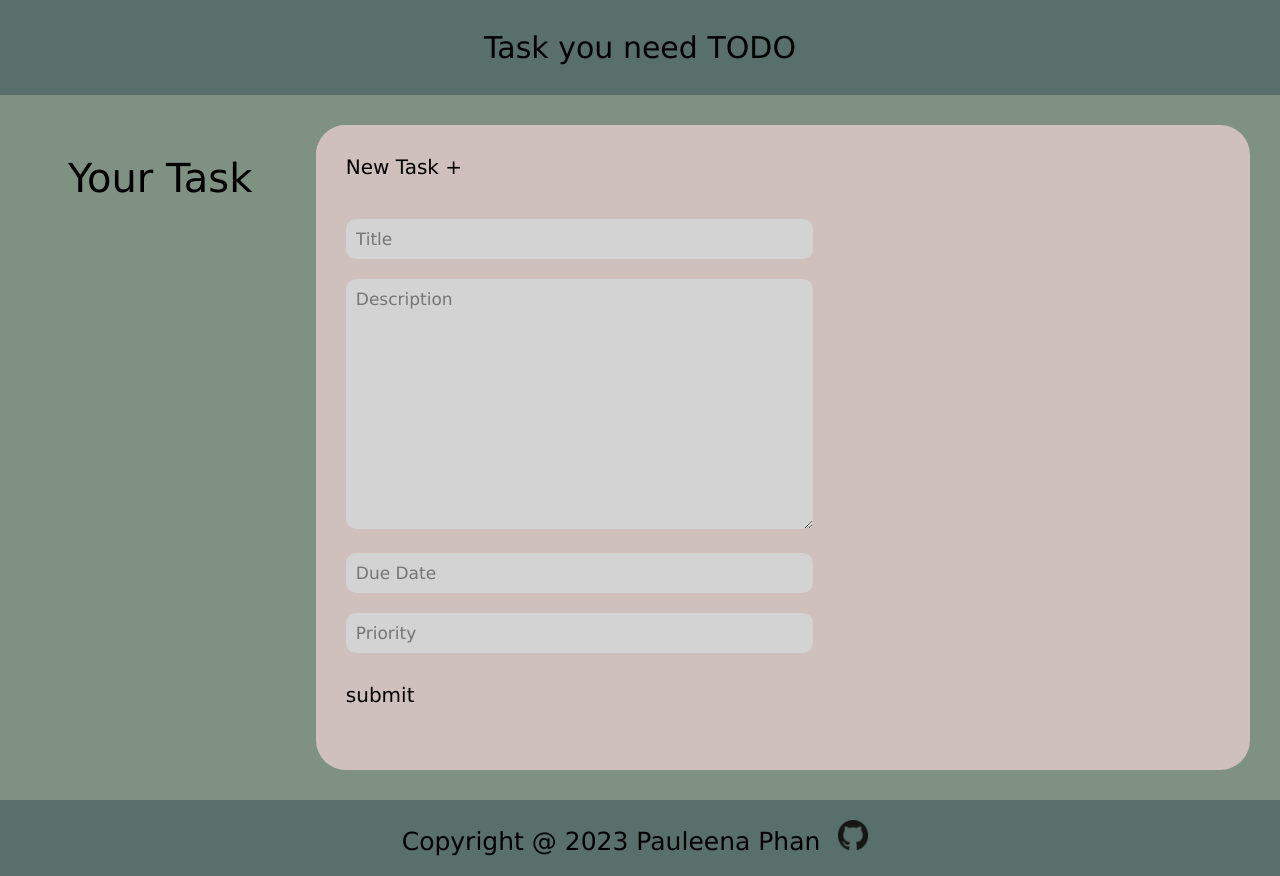
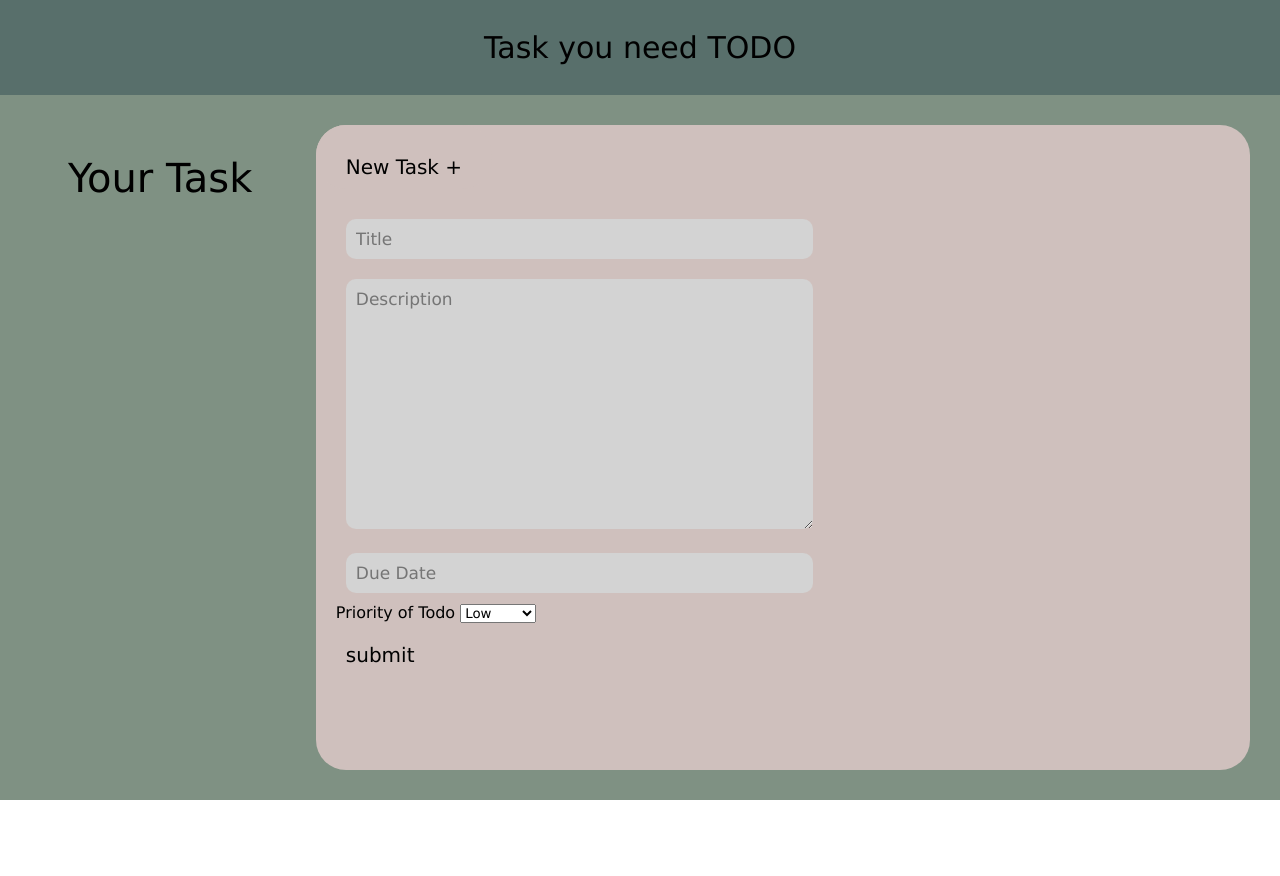
Before and after one commit to pauleenaphan/todo-project, a website: page dist/index.html in a window 1280 px wide. Both pictures are taken after a click on the button "New Task +". After the commit the page ends 800 px from the top, so only its background shows below. Drawn offline with Linux system fonts and the light colour scheme.

Commit message:
added select dropdown and removed footer

```diff
--- a/dist/index.html
+++ b/dist/index.html
@@ -18,7 +18,12 @@
                 <input type = "text" id = "dueDate" placeholder = "Due Date">
             </li>
             <li>
-                <input type = "text" id = "priority" placeholder = "Priority">
+                <label> Priority of Todo </label>
+                <select name = "taskPriority" id = "priority">
+                    <option value = "lowPriority"> Low </option>
+                    <option value = "mediumPriority"> Medium </option>
+                    <option value = "highPriority"> High </option>
+                </select>
             </li>
             <li>
                 <input type = "submit" id = "submit" value = "submit">
@@ -41,8 +46,5 @@
                 <input type = "submit" id = "editsubmit" value = "Confirm Edit">
             </li>
         </form>
-        <div class = footer>
-            Copyright @ 2023 Pauleena Phan <a href = "https://pauleenaphan.github.io/todo-project/dist/"><img src = "/img/githubicon.png" alt = "github icon"></a>
-        </div>
     </body>
 </html>
```
